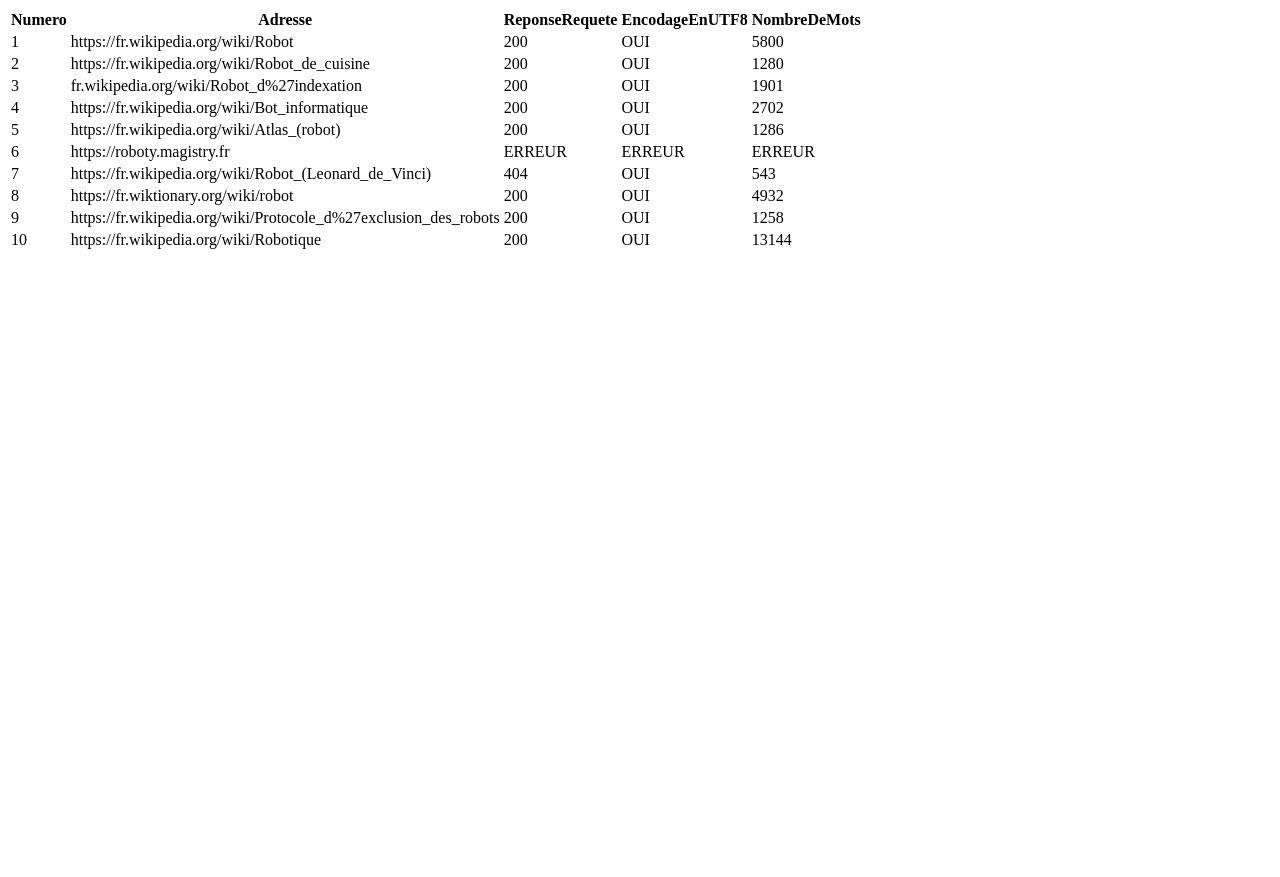
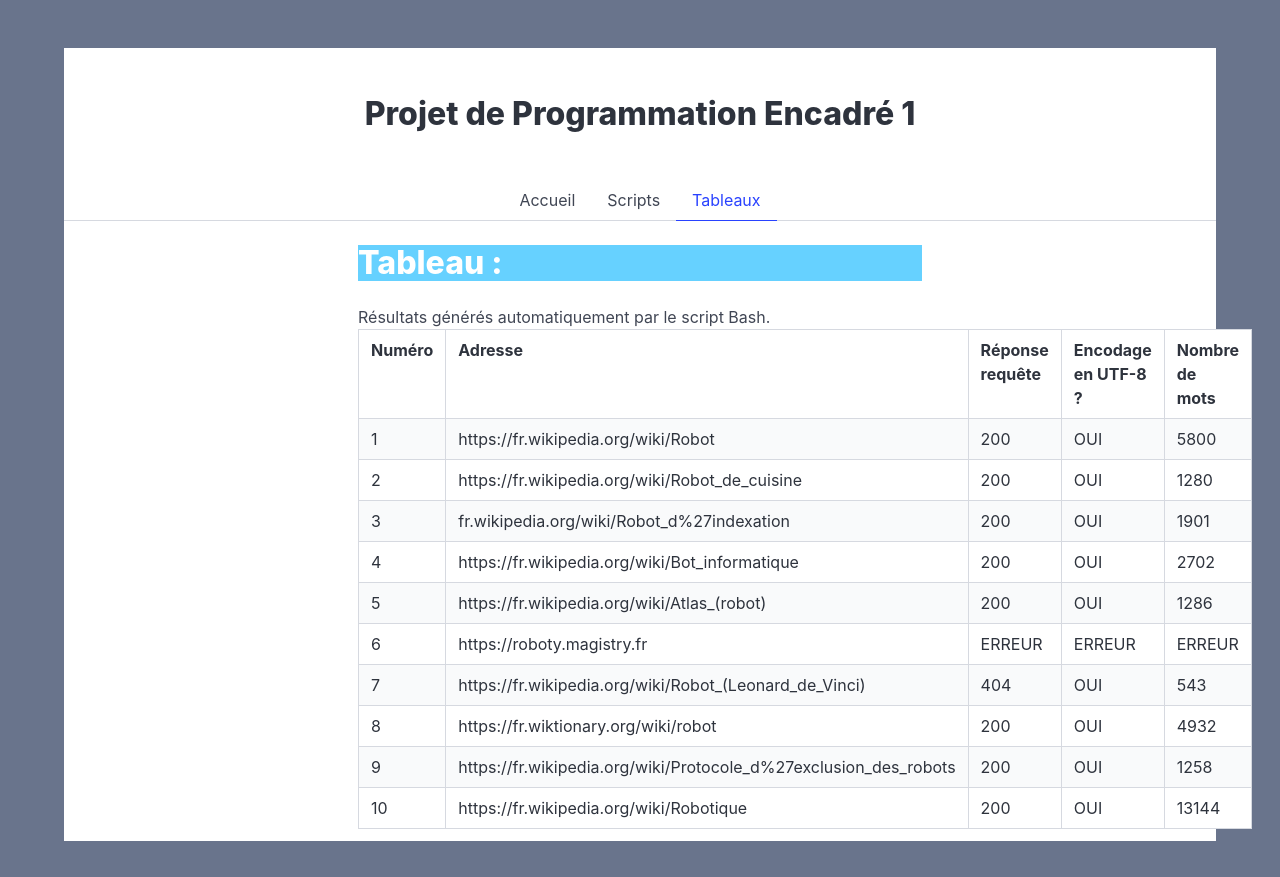
Before and after one commit to 45018241-ghazal/PPE1-2025, a plain HTML site: page miniprojet/tableaux/tableau-fr.html in a window 1280 px wide. Before the commit the page ends 800 px from the top, so only its background shows below. Drawn offline with nearby package versions, Linux system fonts and the light colour scheme.

Commit message:
Mini-projet finalisé

```diff
--- a/miniprojet/tableaux/tableau-fr.html
+++ b/miniprojet/tableaux/tableau-fr.html
@@ -1,10 +1,44 @@
+<!DOCTYPE html>
 <html>
   <head>
     <meta charset="UTF-8" />
+    <title>Mini-projet PPE1-2025</title>
+    <meta name="viewport" content="width=device-width, initial-scale=1">
+
+    <link rel="stylesheet" href="https://cdn.jsdelivr.net/npm/bulma@1.0.2/css/versions/bulma-no-dark-mode.min.css">
   </head>
+
   <body>
-    <table>
-      <tr><th>Numero</th><th>Adresse</th><th>ReponseRequete</th><th>EncodageEnUTF8</th><th>NombreDeMots</th></tr>
+    <section class="section has-background-grey">
+      <div class="container has-background-white">
+		<div class="hero has-text-centered">
+          <div class="hero-body">
+            <h1 class="title">
+              Projet de Programmation Encadré 1
+            </h1>
+          </div>
+        </div>
+
+		<nav class="tabs is-centered">
+          <ul>
+            <li><a href="../../index.html">Accueil</a></li>
+            <li><a href="../programmes/miniprojet.sh">Scripts</a></li>
+            <li class="is-active"><a href="../tableaux/tableau-fr.html">Tableaux</a></li>
+          </ul>
+        </nav>
+        <div class="columns is-centered">
+          <div class="column is-half">
+            <div class="block">
+              <h3 class="title is-3 has-background-info has-text-white">Tableau :</h3>
+              <p>Résultats générés automatiquement par le script Bash.</p>
+              <table class="table is-bordered is-hoverable is-striped">
+                <tr>
+                  <th>Numéro</th>
+                  <th>Adresse</th>
+                  <th>Réponse requête</th>
+                  <th>Encodage en UTF-8 ?</th>
+                  <th>Nombre de mots</th>
+                </tr>
                 <tr><td>1</td><td>https://fr.wikipedia.org/wiki/Robot</td><td>200</td><td>OUI</td><td>5800</td></tr>
                 <tr><td>2</td><td>https://fr.wikipedia.org/wiki/Robot_de_cuisine</td><td>200</td><td>OUI</td><td>1280</td></tr>
                 <tr><td>3</td><td>fr.wikipedia.org/wiki/Robot_d%27indexation</td><td>200</td><td>OUI</td><td>1901</td></tr>
@@ -16,5 +50,10 @@
                 <tr><td>9</td><td>https://fr.wikipedia.org/wiki/Protocole_d%27exclusion_des_robots</td><td>200</td><td>OUI</td><td>1258</td></tr>
                 <tr><td>10</td><td>https://fr.wikipedia.org/wiki/Robotique</td><td>200</td><td>OUI</td><td>13144</td></tr>
               </table>
+            </div>
+          </div>
+        </div>
+      </div>
+    </section>
   </body>
 </html>
```
Also changed, not shown: index.html (+1 -1 lines), 1 other file. Lines whose indentation alone changed are shown as unchanged.
